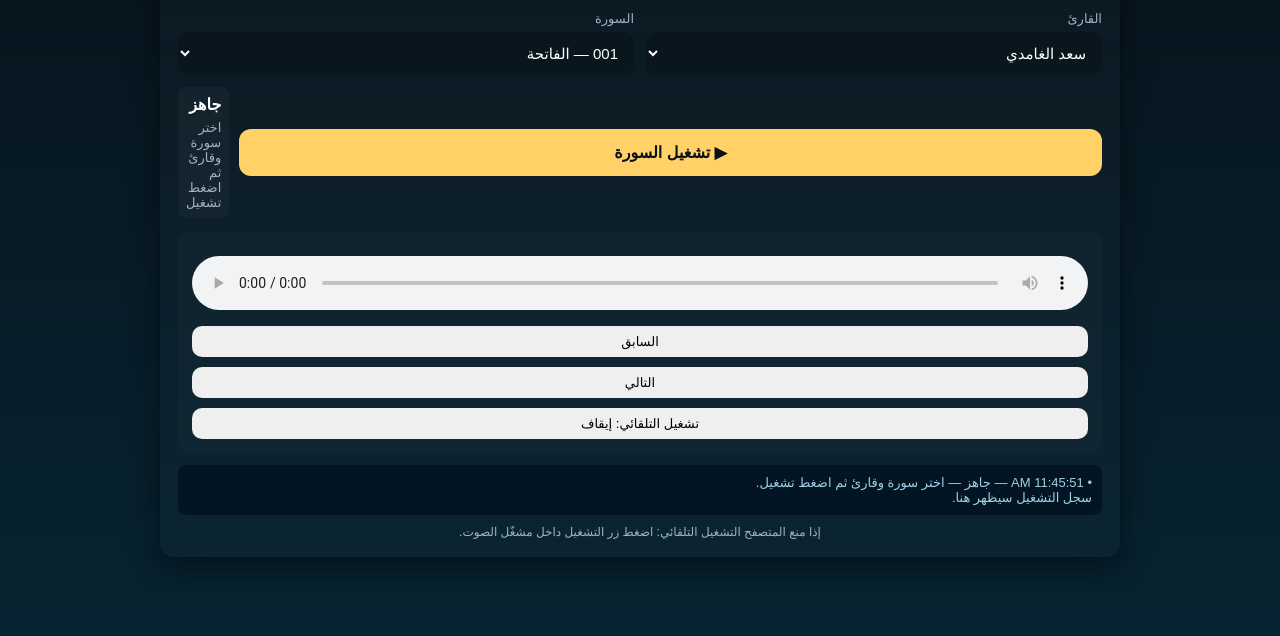
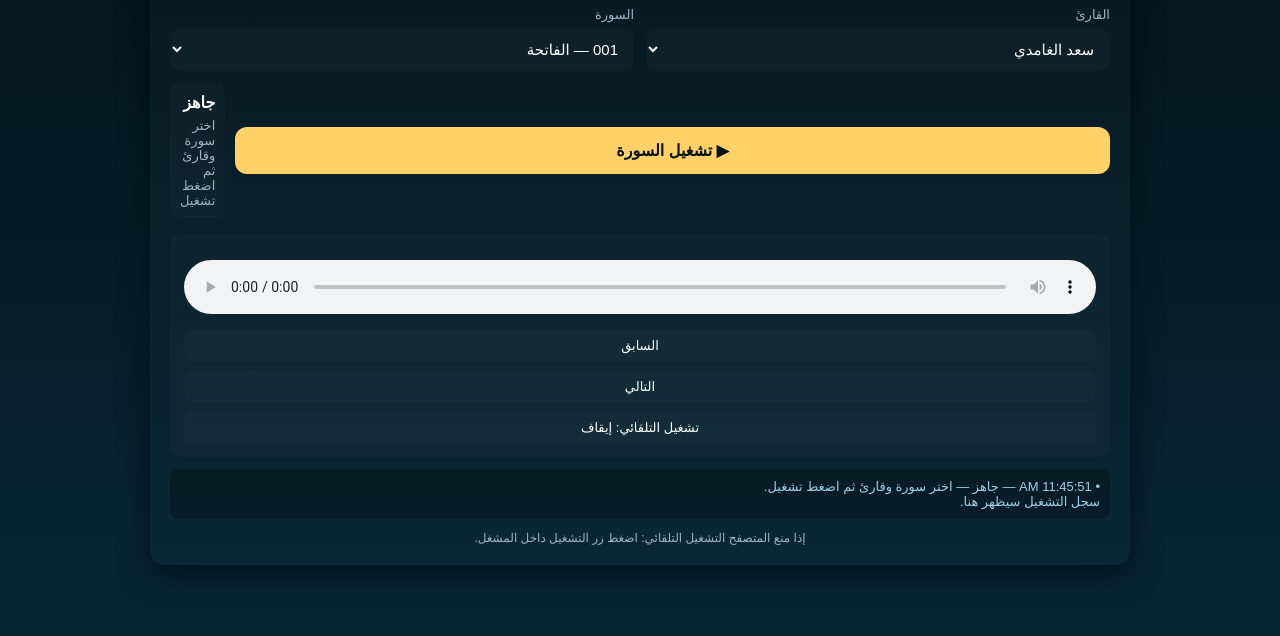
Before and after one commit to Aortax213/Quran-, a plain HTML site: page index.html in a window 1280 px wide. Shown: the part 164-800 px from the top of the page. Drawn offline with Linux system fonts and the light colour scheme.

Commit message:
Update index.html

```diff
--- a/index.html
+++ b/index.html
@@ -6,33 +6,33 @@
 <title>مشغل القرآن — احترافي</title>
 <style>
   :root{
-    --bg1:#07121a; --bg2:#072432; --card:#0b3450; --accent:#ffd166; --muted:#9fb3c4;
+    --bg1:#04121a; --bg2:#072735; --card:#0b2b3a; --accent:#ffd166; --muted:#9fb3c4;
   }
   *{box-sizing:border-box}
-  body{margin:0;font-family:"Cairo",sans-serif;background:linear-gradient(180deg,var(--bg1),var(--bg2));color:#fff;min-height:100vh;display:flex;align-items:center;justify-content:center;padding:16px}
-  .app{width:100%;max-width:960px;background:linear-gradient(180deg, rgba(255,255,255,0.02), rgba(255,255,255,0.01));border-radius:14px;padding:18px;box-shadow:0 10px 30px rgba(2,6,12,0.6)}
+  body{margin:0;font-family:"Cairo",sans-serif;background:linear-gradient(180deg,var(--bg1),var(--bg2));color:#fff;min-height:100vh;display:flex;align-items:center;justify-content:center;padding:18px}
+  .app{width:100%;max-width:980px;background:linear-gradient(180deg, rgba(255,255,255,0.02), rgba(255,255,255,0.01));border-radius:14px;padding:20px;box-shadow:0 10px 30px rgba(2,6,12,0.6)}
   header{display:flex;align-items:center;gap:12px;flex-wrap:wrap}
-  .logo{width:64px;height:64px;border-radius:12px;background:linear-gradient(135deg,#08324a,#045a66);display:flex;align-items:center;justify-content:center;font-weight:700;color:var(--accent);font-size:18px}
+  .logo{width:64px;height:64px;border-radius:12px;background:linear-gradient(135deg,#08324a,#045a66);display:flex;align-items:center;justify-content:center;font-weight:800;color:var(--accent);font-size:18px}
   h1{margin:0;font-size:20px}
   p.lead{margin:0;color:var(--muted);font-size:13px}
-  .controls{display:grid;grid-template-columns:1fr 1fr;gap:12px;margin-top:14px}
+  .controls{display:grid;grid-template-columns:1fr 1fr;gap:12px;margin-top:16px}
   label{display:block;font-size:13px;color:var(--muted);margin-bottom:6px}
   select,button{width:100%;padding:12px;border-radius:10px;border:0;font-size:15px}
-  select{background:rgba(0,0,0,0.2);color:#fff}
+  select{background:rgba(255,255,255,0.02);color:#fff}
   button.primary{background:var(--accent);color:#071217;font-weight:700;cursor:pointer}
-  .player{margin-top:14px;background:rgba(255,255,255,0.02);padding:14px;border-radius:12px;display:flex;gap:12px;align-items:center;flex-wrap:wrap}
+  .player{margin-top:16px;background:rgba(255,255,255,0.02);padding:14px;border-radius:12px;display:flex;gap:12px;align-items:center;flex-wrap:wrap}
   .meta{flex:1;min-width:200px}
   .now{font-weight:700;font-size:16px}
   .sub{color:var(--muted);font-size:13px;margin-top:6px}
-  audio{width:100%;outline:none;margin-top:10px;border-radius:8px}
+  audio{width:100%;outline:none;margin-top:12px;border-radius:8px}
   .big-play{display:flex;gap:10px;align-items:center}
   .big-play button{padding:14px 20px;border-radius:12px;font-size:16px}
-  .pill{background:rgba(255,255,255,0.03);padding:8px;border-radius:8px}
+  .pill{background:rgba(255,255,255,0.02);padding:10px;border-radius:8px}
   .controls-row{display:flex;gap:10px;margin-top:12px;flex-wrap:wrap}
-  .small{font-size:13px;padding:8px 10px}
-  .log{margin-top:12px;background:#031523;padding:10px;border-radius:8px;color:#9fd0e6;font-size:13px;max-height:160px;overflow:auto}
-  footer{margin-top:10px;color:var(--muted);font-size:12px;text-align:center}
-  @media(max-width:640px){
+  .small{font-size:13px;padding:8px 10px;background:rgba(255,255,255,0.02);border-radius:8px;border:0;color:#fff}
+  .log{margin-top:12px;background:rgba(0,0,0,0.25);padding:10px;border-radius:8px;color:#9fd0e6;font-size:13px;max-height:180px;overflow:auto}
+  footer{margin-top:12px;color:var(--muted);font-size:12px;text-align:center}
+  @media(max-width:720px){
     .controls{grid-template-columns:1fr}
     h1{font-size:18px}
   }
@@ -44,7 +44,7 @@
       <div class="logo" aria-hidden="true">قُرآن</div>
       <div>
         <h1>مشغل القرآن — احترافي</h1>
-        <p class="lead">اختَر سورة وقارئ واضغط تشغيل — النظام يجرب مصدرًا مضمونًا ثم احتياطياً.</p>
+        <p class="lead">اختَر سورة وقارئ ثم اضغط تشغيل — يجرب مصدرًا مضمونًا ثم احتياطياً.</p>
       </div>
     </header>
 
@@ -67,7 +67,7 @@
         <div class="big-play">
           <button id="playBtn" class="primary">▶ تشغيل السورة</button>
           <div style="flex:1" class="pill">
-            <strong id="nowTitle">جاهز</strong>
+            <div class="now" id="nowTitle">جاهز</div>
             <div id="nowSub" class="sub">اختر سورة وقارئ ثم اضغط تشغيل</div>
           </div>
         </div>
@@ -86,12 +86,12 @@
     </div>
 
     <div class="log" id="logBox" aria-hidden="false">سجل التشغيل سيظهر هنا.</div>
-    <footer>إذا منع المتصفح التشغيل التلقائي: اضغط زر التشغيل داخل مشغّل الصوت.</footer>
+    <footer>إذا منع المتصفح التشغيل التلقائي: اضغط زر التشغيل داخل المشغل.</footer>
   </div>
 
 <script>
-/* احترافي: كل 114 سورة + 3 قرّاء + مصادر fallback
-   - يجرب أولاً cdn.islamic.network (CORS-friendly)
+/* احترافي: 114 سورة + 3 قرّاء + مصادر fallback
+   - يجرب cdn.islamic.network أولاً (CORS-friendly)
    - ثم mp3quran servers كاحتياط
    - أزرار سابق/التالي + autoplay للسورة التالية
 */
@@ -112,7 +112,6 @@ const surahNames = [
 "الكافرون","النصر","المسد","الإخلاص","الفلق","الناس"
 ];
 
-// reciter key -> cdn name + mp3quran path(s)
 const recitersMeta = {
   saad: {
     cdn: 'ar.saad_alghamdi',
@@ -150,34 +149,31 @@ surahNames.forEach((n,i)=>{
   surahSelect.appendChild(opt);
 });
 
-// logging helper
 function log(msg){
   const t = new Date().toLocaleTimeString();
   logBox.innerHTML = `<div>• ${t} — ${msg}</div>` + logBox.innerHTML;
 }
 
-// try sources in order and return first working URL or null
+// try candidates sequentially and return first working url or null
 async function findWorkingUrl(reciterKey, surahNum){
   const meta = recitersMeta[reciterKey];
   if(!meta) return null;
   const num3 = String(Number(surahNum)).padStart(3,'0');
 
-  // candidates: cdn.islamic.network, then mp3q servers
   const candidates = [];
   candidates.push(`https://cdn.islamic.network/quran/audio-surah/128/${meta.cdn}/${num3}.mp3`);
   for(const s of meta.mp3qServers) candidates.push(`${s}${num3}.mp3`);
 
-  log(`اختبار مصادر ${candidates.length} للرابط (سورة ${num3})`);
+  log(`اختبار ${candidates.length} مصدر للسورة ${num3}`);
   for(const url of candidates){
     log(`جرب: ${url}`);
-    // quick test: try load metadata by assigning src then wait for canplay or error
     audio.src = url;
     audio.load();
     const ok = await new Promise(resolve=>{
       let done=false;
       const onOk=()=>{ if(!done){ done=true; cleanup(); resolve(true); } };
       const onErr=()=>{ if(!done){ done=true; cleanup(); resolve(false); } };
-      const timer = setTimeout(()=>{ if(!done){ done=true; cleanup(); resolve(false); } },6000);
+      const timer = setTimeout(()=>{ if(!done){ done=true; cleanup(); resolve(false); } },7000);
       function cleanup(){
         audio.removeEventListener('canplay', onOk);
         audio.removeEventListener('canplaythrough', onOk);
@@ -203,11 +199,11 @@ async function playSelected(){
   const reciterKey = reciterSelect.value;
   nowTitle.textContent = `${String(Number(surah)).padStart(3,'0')} — ${surahNames[Number(surah)-1]}`;
   nowSub.textContent = `جارٍ البحث عن مصدر للقارئ ${reciterSelect.selectedOptions[0].text}...`;
-  log(`بدء تشغيل: سورة ${surah} — قارئ ${reciterKey}`);
+  log(`طلب تشغيل: سورة ${surah} — قارئ ${reciterSelect.selectedOptions[0].text}`);
 
   const url = await findWorkingUrl(reciterKey, surah);
   if(!url){
-    nowSub.textContent = 'لم نتمكن من إيجاد مصدر صالح. جرّب قارئًا آخر.';
+    nowSub.textContent = 'لم نتمكن من العثور على مصدر صالح. جرّب قارئًا آخر.';
     log('لم يتم العثور على رابط صالح.');
     return;
   }
@@ -217,7 +213,7 @@ async function playSelected(){
     nowSub.textContent = `المصدر: ${url}`;
     log('تم البدء بالتشغيل.');
   }catch(e){
-    nowSub.textContent = 'المتصفح منع التشغيل التلقائي — اضغط زر تشغيل داخل المشغّل.';
+    nowSub.textContent = 'المتصفح منع التشغيل التلقائي — اضغط زر داخل المشغل لتشغيل الصوت.';
     log('رابط صالح لكن المتصفح منع التشغيل التلقائي.');
   }
 }
@@ -253,12 +249,10 @@ audio.addEventListener('ended', ()=>{
   }
 });
 
-// keyboard: space to play/pause
 document.addEventListener('keydown',(e)=>{
   if(e.code === 'Space'){ e.preventDefault(); if(audio.paused) audio.play().catch(()=>{}); else audio.pause(); }
 });
 
-// initial log
 log('جاهز — اختر سورة وقارئ ثم اضغط تشغيل.');
 </script>
 </body>
```
